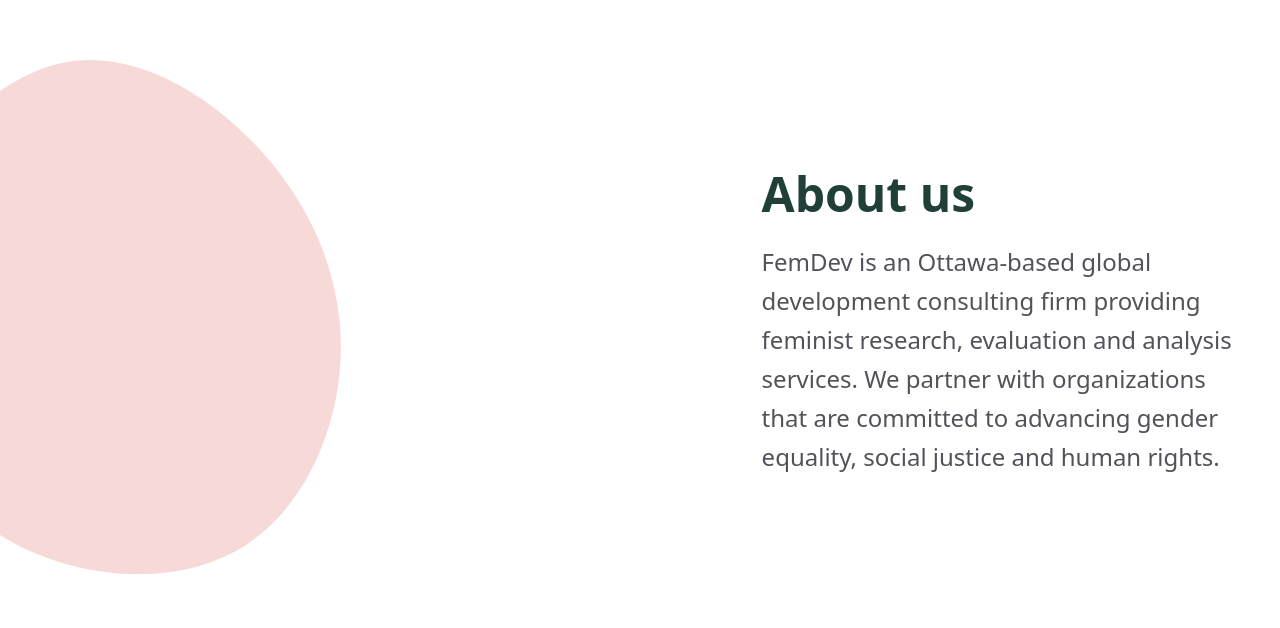
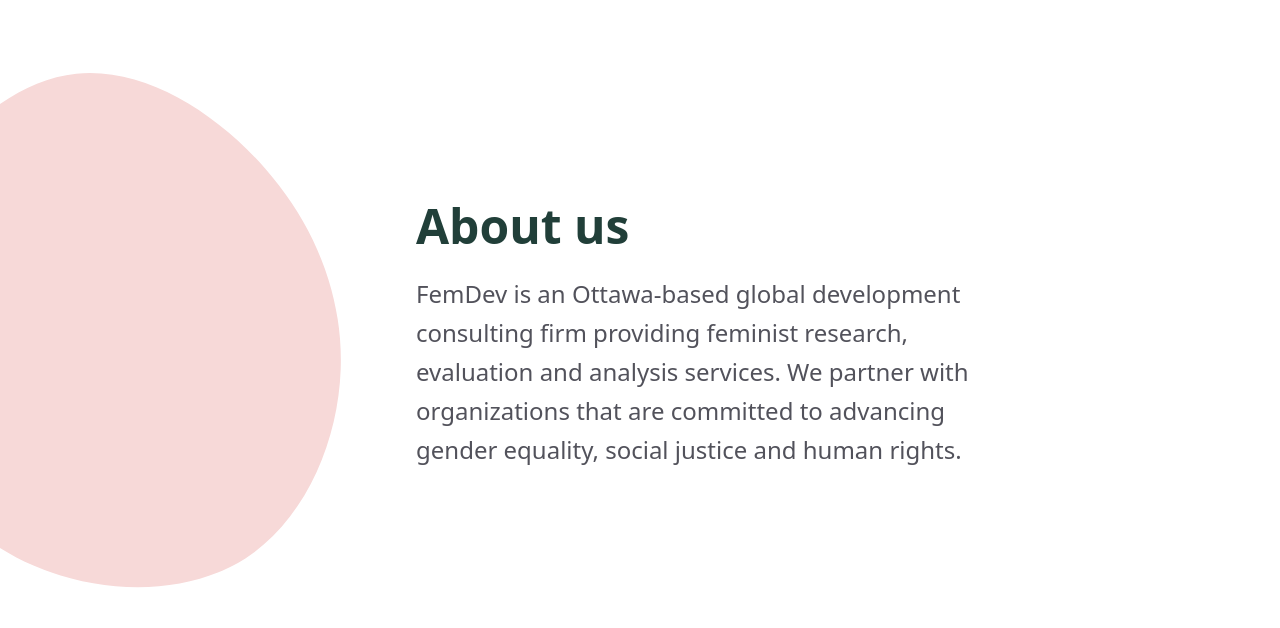
Before and after one commit to FemDev-Consulting/femdevconsulting.ca, a Vue app: page / in a window 1280 px wide. Shown: the part 952-1580 px from the top of the page. Built offline with nearby package versions, Linux system fonts and the light colour scheme.

Commit message:
Fix xl styles

```diff
--- a/src/components/HomeAbout.vue
+++ b/src/components/HomeAbout.vue
@@ -1,7 +1,7 @@
 <template>
   <div class="relative overflow-hidden z-20">
-    <div class="container flex flex-row-reverse">
-      <div class="w-full lg:w-2/5 py-40 md:py-52 lg:py-52 lg:ml-10 xl:ml-40">
+    <div class="container flex justify-center">
+      <div class="w-full lg:w-1/2 py-40 md:py-52 lg:py-60 lg:ml-10 xl:ml-40">
         <div class="sm:text-center lg:text-left">
           <h1 class="tracking-normal font-extrabold text-brand-green-800 text-4xl sm:text-5xl md:text-6xl xl:text-5xl">
             About us
```
